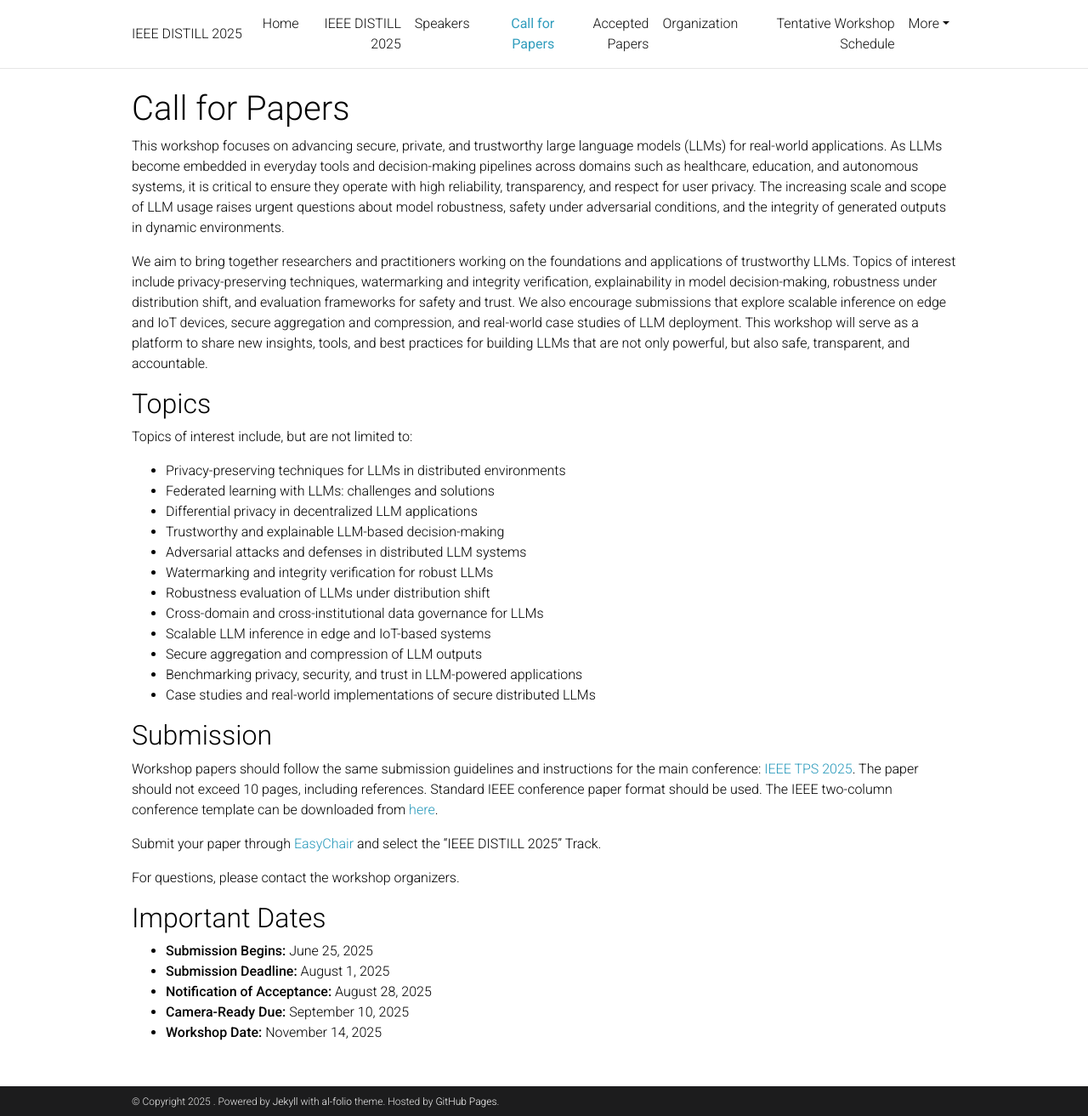
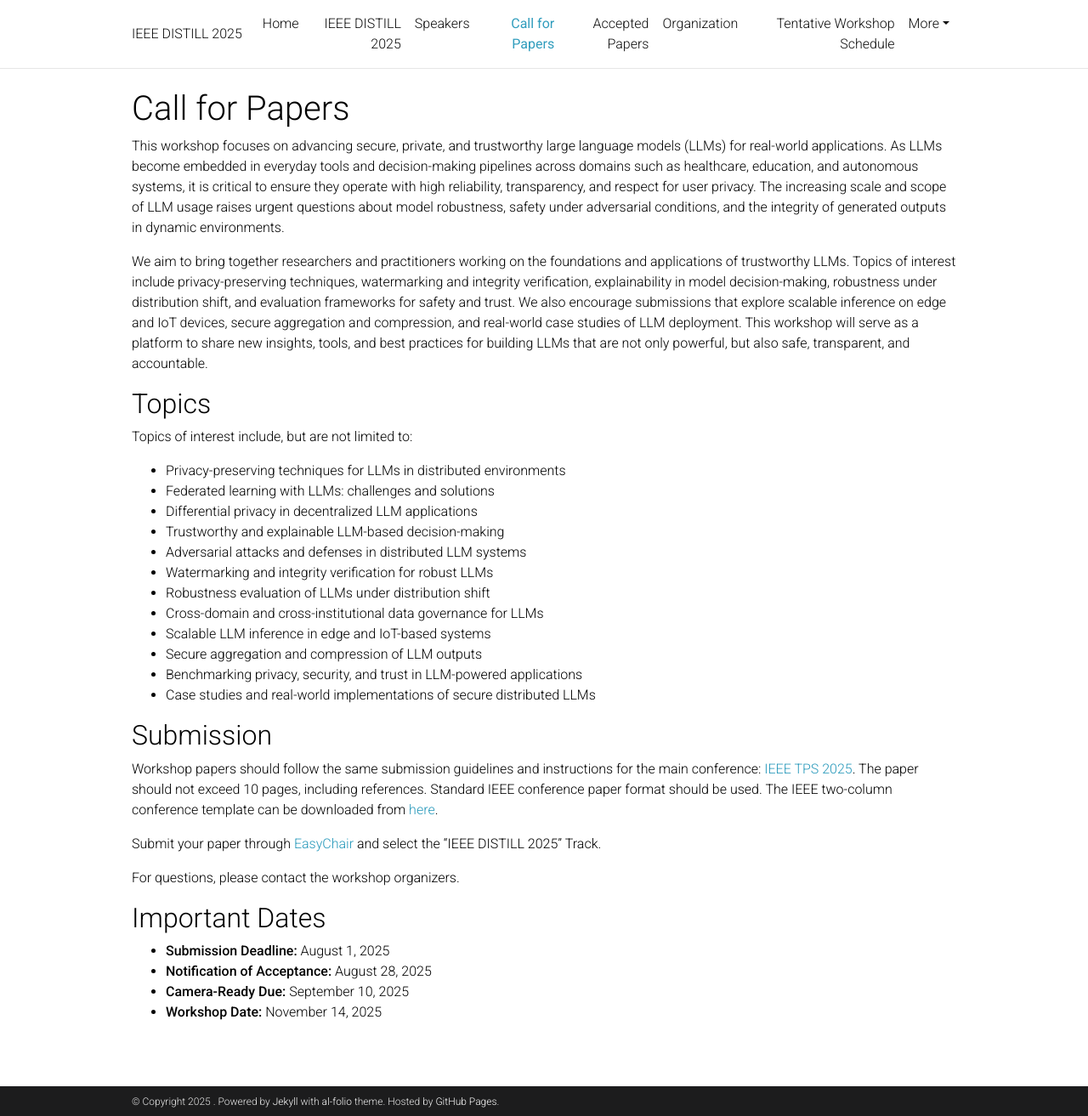
Before and after one commit to ieeedistill/ieeedistill.github.io, a Jekyll site: the page built from _pages/call_for_paper.md, in a window 1280 px wide and 1313 px high. Shown: the whole window at 85% size. Built offline with Jekyll 4.4.1, drawn with Linux system fonts in a browser that asks for light colours; comment, search, counter and statistics services are not loaded; a style sheet for code colours, icons or effects is not loaded.

Commit message:
Update call_for_paper.md

```diff
--- a/_pages/call_for_paper.md
+++ b/_pages/call_for_paper.md
@@ -39,7 +39,6 @@ For questions, please contact the workshop organizers.
 
 ## Important Dates
 
-- **Submission Begins:** June 25, 2025
 - **Submission Deadline:** August 1, 2025
 - **Notification of Acceptance:** August 28, 2025
 - **Camera-Ready Due:** September 10, 2025
```
